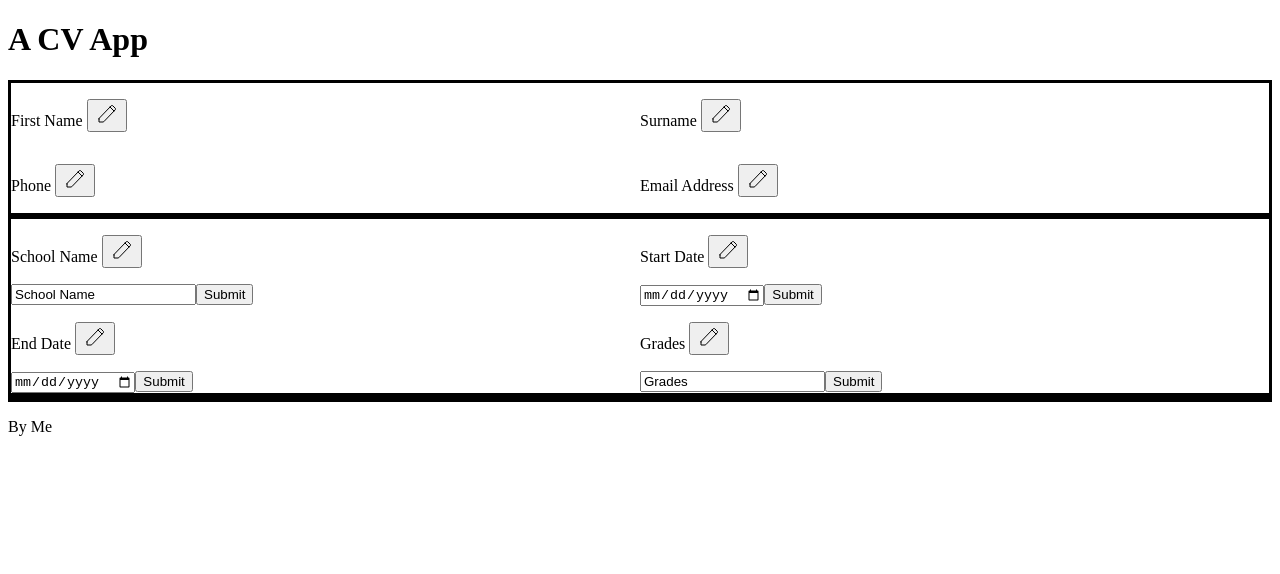
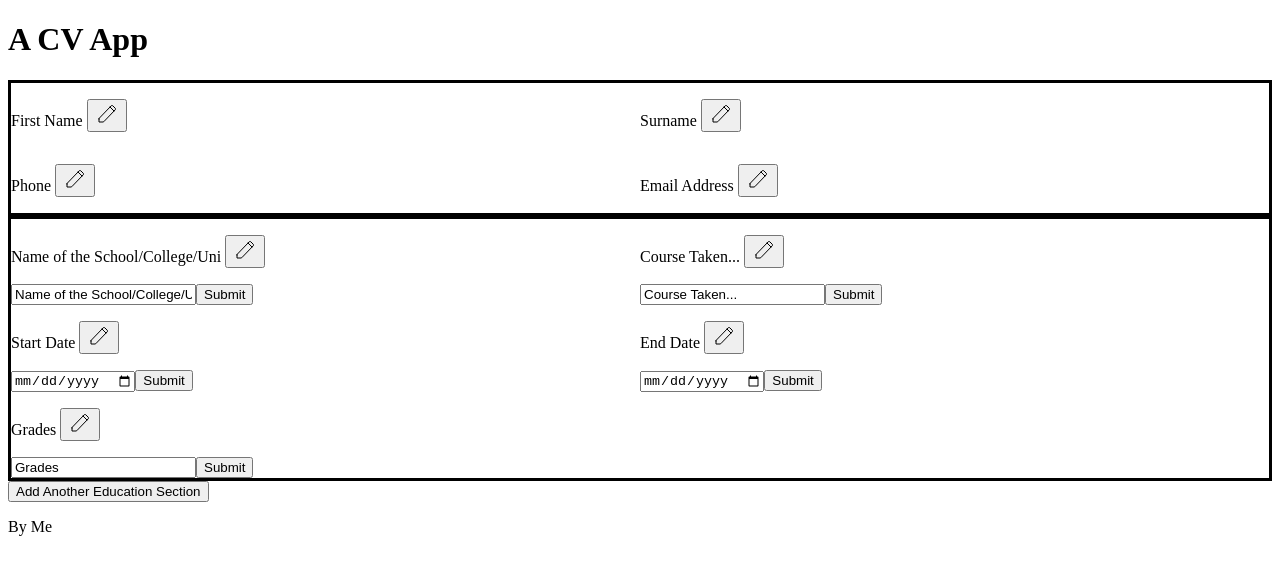
Before and after one commit to malcomcrab/react-cv-project, a React (Vite) app: page / in a window 1280 px wide. Shown: the top 574 px of the page. Built offline with nearby package versions, Linux system fonts and the light colour scheme.

Commit message:
Added an object array of the work experience input sections.

```diff
--- a/src/App.jsx
+++ b/src/App.jsx
@@ -3,7 +3,8 @@ import './App.css'
 import Header from './components/Header'
 import Footer from './components/Footer'
 import InputDisplay from './components/InputDisplay'
-import EducationDisplay from './components/EducationDisplay'
+import EducationDisplay from './components/ExperienceDisplay'
+import Button from './components/Button'
 
 const userInfo = [{
   id: 'first-name',
@@ -29,27 +30,66 @@ const userInfo = [{
 ]
 
 const userEducation = [{
-  id: 'school-name',
-  name: 'School Name',
-  type: 'text'
+  id: 'education-name',
+  name: 'Name of the School/College/Uni',
+  type: 'text',
+  format: 'input'
+  },
+  {
+  id: 'education-course',
+  name: 'Course Taken...',
+  type: 'text',
+  format: 'textarea'
   },
   {
   id: 'school-start-date',
   name: 'Start Date',
-  type: 'date'
+  type: 'date',
+  format: 'input'
   },
   {
   id: 'school-finished-date',
   name: 'End Date',
-  type: 'date'
+  type: 'date',
+  format: 'input'
   },
   {
   id: 'grades',
   name: 'Grades',
-  type: 'text-area'
-  }
+  type: 'text-area',
+  format: 'textarea',
+  }]
 
-]
+  const userExperience = [{
+    id: 'experience-name',
+    name: 'Name of Employer/Relevant Experience',
+    type: 'text',
+    format: 'input'
+    },
+    {
+    id: 'experience-role',
+    name: 'Role of Experiance',
+    type: 'text-box',
+    format: 'input'
+    },
+    {
+    id: 'experience-start-date',
+    name: 'Start Date',
+    type: 'date',
+    format: 'input'
+    },
+    {
+    id: 'experience-end-date',
+    name: 'End Date',
+    type: 'date',
+    format: 'input'
+    },
+    {
+    id: 'responsibilities',
+    name: 'Role Responsibilities/Experience',
+    type: 'text',
+    format: 'text-area'
+    }]
 
 function App() {
   const [count, setCount] = useState(0)
@@ -62,8 +102,9 @@ function App() {
     ])}</div>
     <div id='user-school-container' className='form-section'>{userEducation.map(item =>[
        <InputDisplay key={item.id} id={item.id} value={item.name} type={item.type} class={'user-details'}/>
-    ])}</div>
-    <EducationDisplay />
+    ])}
+    </div>
+    <Button value={'Add Another Education Section'}/>
     <Footer />
     </>
   )
```
Also changed, not shown: src/components/ExperienceDisplay.jsx (renamed from src/components/EducationDisplay.jsx), 1 other file (tests, documents, lock files or other folders).
